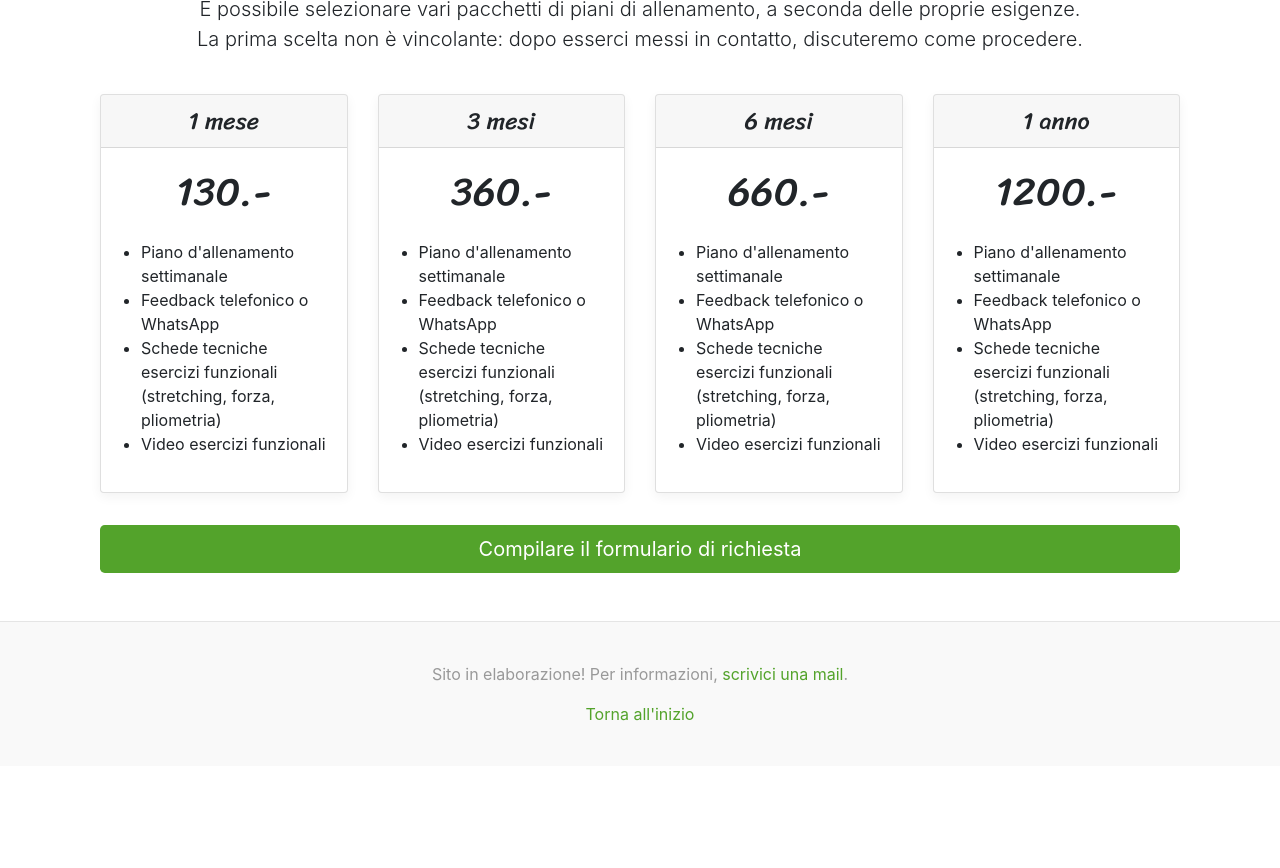
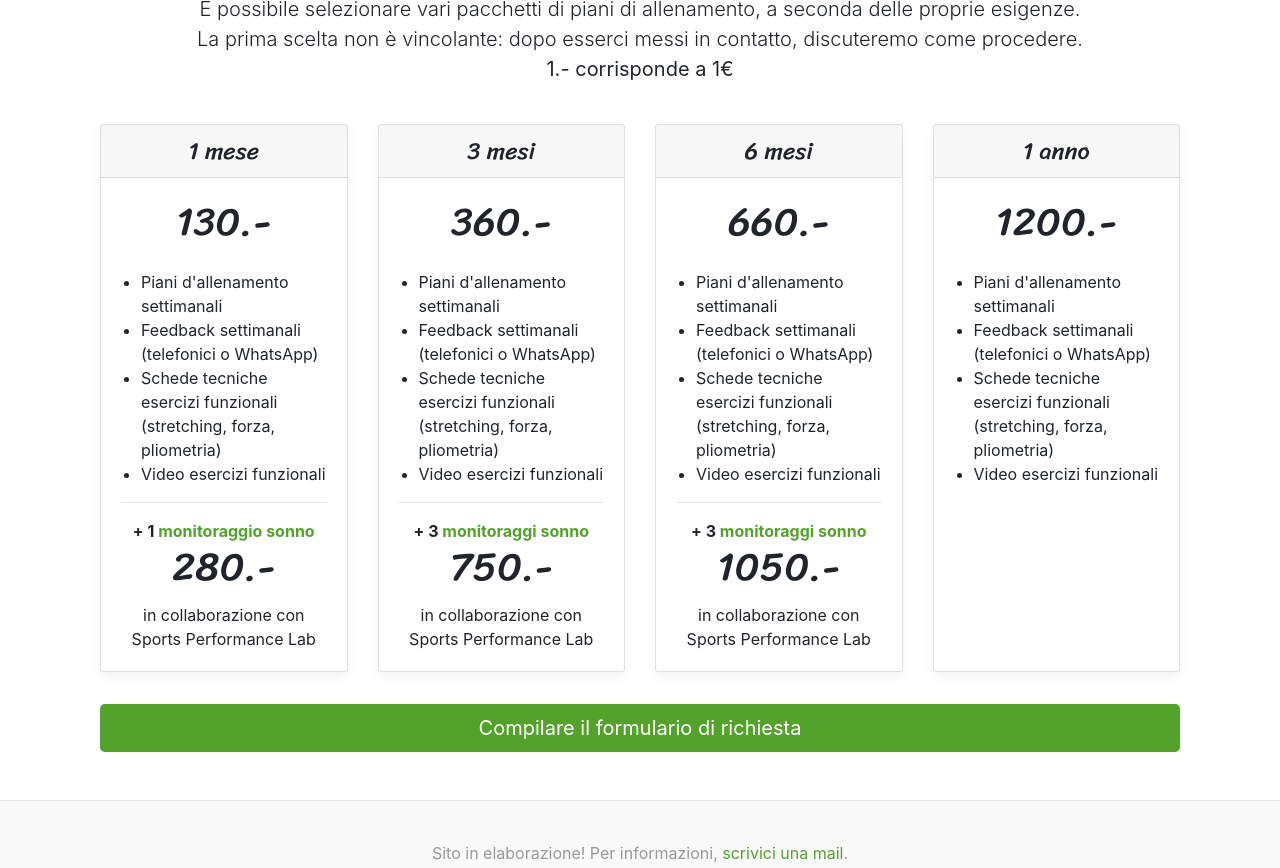
Before and after one commit to deloverticalcoaching/deloverticalcoaching.github.io, a plain HTML site: page pricings.html in a window 1280 px wide. Shown: the part 604-1472 px from the top of the page. Before the commit the page ends 1370 px from the top, so only its background shows below. Drawn offline with nearby package versions, Linux system fonts and the light colour scheme.

Commit message:
Aggiunti dati monitoraggio del sonno

```diff
--- a/pricings.html
+++ b/pricings.html
@@ -40,7 +40,8 @@
     <div class="pricing-header px-3 py-3 pt-md-5 pb-md-4 mx-auto text-center">
       <h2>Allenamenti personalizzati</h2>
       <p class="lead">È possibile selezionare vari pacchetti di piani di allenamento, a seconda delle proprie esigenze.
-      <br>La prima scelta non è vincolante: dopo esserci messi in contatto, discuteremo come procedere.
+      <br>La prima scelta non è vincolante: dopo esserci messi in contatto, discuteremo come procedere. <br>
+      <b>1.- corrisponde a 1€</b>
       </p>
     </div>
 
@@ -53,11 +54,15 @@
           <div class="card-body">
             <h1 class="card-title pricing-card-title">130.- <small class="text-muted"></small></h1>
             <ul class="mt-4 mb-3">
-              <li>Piano d'allenamento settimanale</li>
-              <li>Feedback telefonico o WhatsApp</li>
+              <li>Piani d'allenamento settimanali</li>
+              <li>Feedback settimanali (telefonici o WhatsApp)</li>
               <li>Schede tecniche esercizi funzionali (stretching, forza, pliometria)</li>
               <li>Video esercizi funzionali</li>
             </ul>
+            <hr>
+            <b>+ 1 <a href="https://www.sportsperformancelab.it/attivita/disturbi-del-sonno/" target="_blank">monitoraggio sonno</a></b>
+            <h1 class="card-title pricing-card-title">280.- <small class="text-muted"></small></h1>
+            in collaborazione con Sports Performance Lab
           </div>
         </div>
         <div class="card mb-3 box-shadow">
@@ -67,11 +72,15 @@
           <div class="card-body">
             <h1 class="card-title pricing-card-title">360.- <small class="text-muted"></small></h1>
             <ul class="mt-4 mb-3">
-              <li>Piano d'allenamento settimanale</li>
-              <li>Feedback telefonico o WhatsApp</li>
+              <li>Piani d'allenamento settimanali</li>
+              <li>Feedback settimanali (telefonici o WhatsApp)</li>
               <li>Schede tecniche esercizi funzionali (stretching, forza, pliometria)</li>
               <li>Video esercizi funzionali</li>
             </ul>
+            <hr>
+            <b>+ 3 <a href="https://www.sportsperformancelab.it/attivita/disturbi-del-sonno/" target="_blank">monitoraggi sonno</a></b>
+            <h1 class="card-title pricing-card-title">750.-<small class="text-muted"></small></h1>
+            in collaborazione con Sports Performance Lab
           </div>
         </div>
         <div class="card mb-3 box-shadow">
@@ -81,11 +90,15 @@
           <div class="card-body">
             <h1 class="card-title pricing-card-title">660.- <small class="text-muted"></small></h1>
             <ul class="mt-4 mb-3">
-              <li>Piano d'allenamento settimanale</li>
-              <li>Feedback telefonico o WhatsApp</li>
+              <li>Piani d'allenamento settimanali</li>
+              <li>Feedback settimanali (telefonici o WhatsApp)</li>
               <li>Schede tecniche esercizi funzionali (stretching, forza, pliometria)</li>
               <li>Video esercizi funzionali</li>
             </ul>
+            <hr>
+            <b>+ 3 <a href="https://www.sportsperformancelab.it/attivita/disturbi-del-sonno/" target="_blank">monitoraggi sonno</a></b>
+            <h1 class="card-title pricing-card-title">1050.- <small class="text-muted"></small></h1>
+            in collaborazione con Sports Performance Lab
           </div>
         </div>
         <div class="card mb-3 box-shadow">
@@ -95,8 +108,8 @@
           <div class="card-body">
             <h1 class="card-title pricing-card-title">1200.- <small class="text-muted"></small></h1>
             <ul class="mt-4 mb-3">
-              <li>Piano d'allenamento settimanale</li>
-              <li>Feedback telefonico o WhatsApp</li>
+              <li>Piani d'allenamento settimanali</li>
+              <li>Feedback settimanali (telefonici o WhatsApp)</li>
               <li>Schede tecniche esercizi funzionali (stretching, forza, pliometria)</li>
               <li>Video esercizi funzionali</li>
             </ul>
```
Also changed, not shown: index.html (+11 -0 lines), societa.html (+5 -0 lines), img/loghi/splab_logo.jpg (added).
